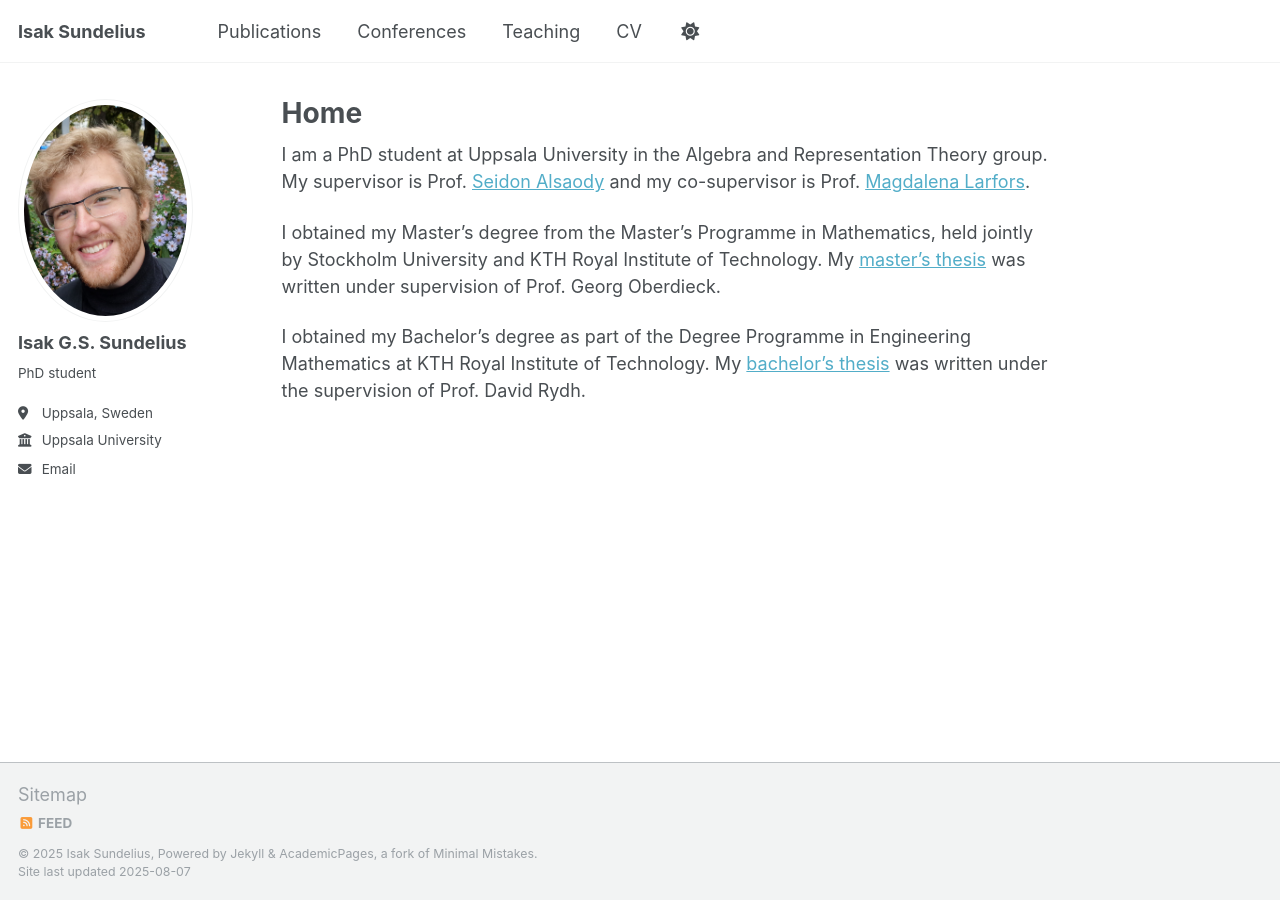
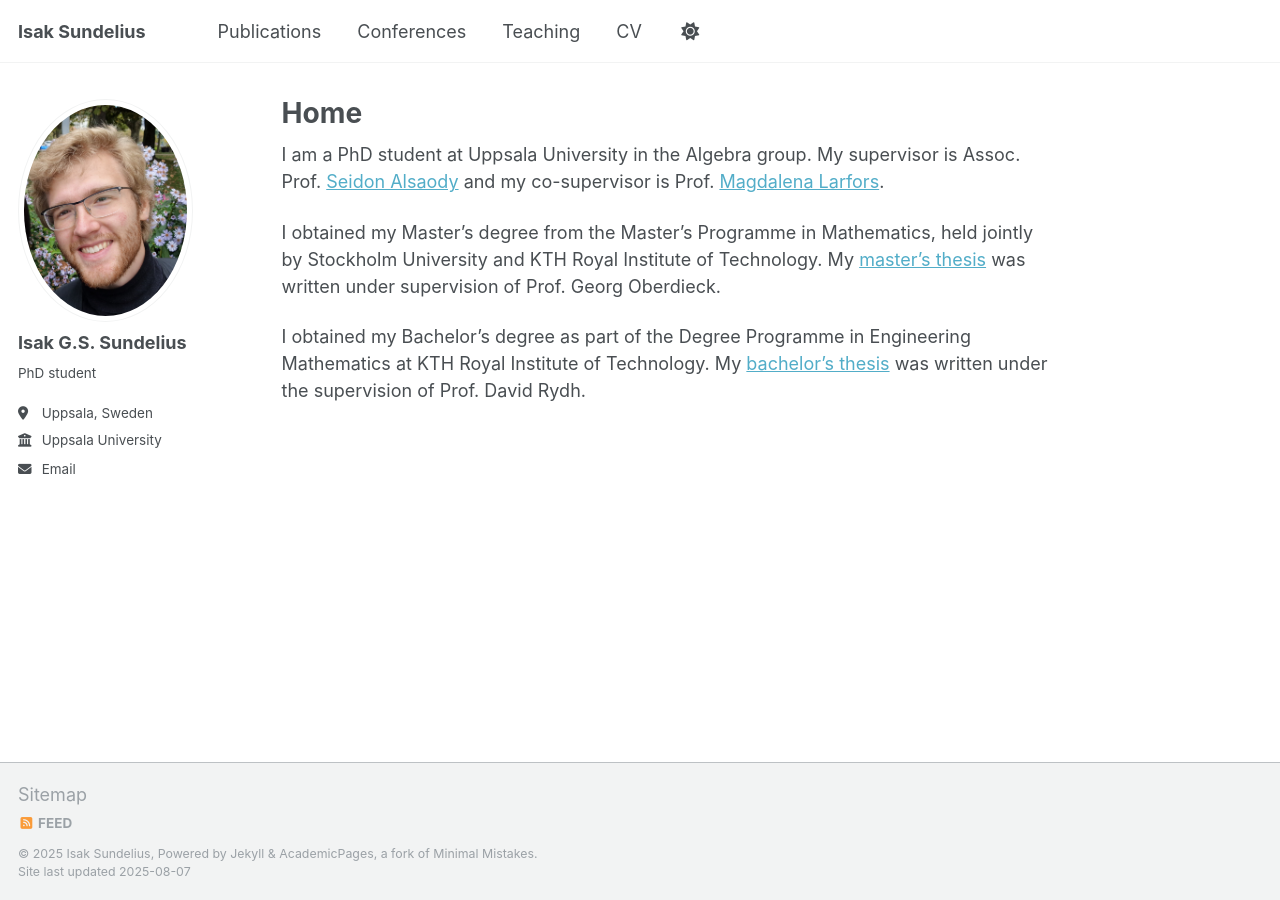
Before and after one commit to IsakSundelius/isaksundelius.github.io, a Jekyll site: the page built from _pages/about.md, in a window 1280 px wide. Built offline with Jekyll 4.4.1, drawn with Linux system fonts in a browser that asks for light colours.

Commit message:
Update about.md
Changed to informal "Algebra group".

```diff
--- a/_pages/about.md
+++ b/_pages/about.md
@@ -7,7 +7,7 @@ redirect_from:
   - /about.html
 ---
 
-I am a PhD student at Uppsala University in the Algebra and Representation Theory group. My supervisor is Prof. [Seidon Alsaody](https://www.uu.se/kontakt-och-organisation/personal?query=N9-61) and my co-supervisor is Prof. [Magdalena Larfors](https://www.uu.se/kontakt-och-organisation/personal?query=N3-1163).
+I am a PhD student at Uppsala University in the Algebra group. My supervisor is Assoc. Prof. [Seidon Alsaody](https://www.uu.se/kontakt-och-organisation/personal?query=N9-61) and my co-supervisor is Prof. [Magdalena Larfors](https://www.uu.se/kontakt-och-organisation/personal?query=N3-1163).
 
 I obtained my Master's degree from the Master's Programme in Mathematics, held jointly by Stockholm University and KTH Royal Institute of Technology. My [master's thesis](http://kth.diva-portal.org/smash/record.jsf?pid=diva2:1923800) was written under supervision of Prof. Georg Oberdieck.
 
```
